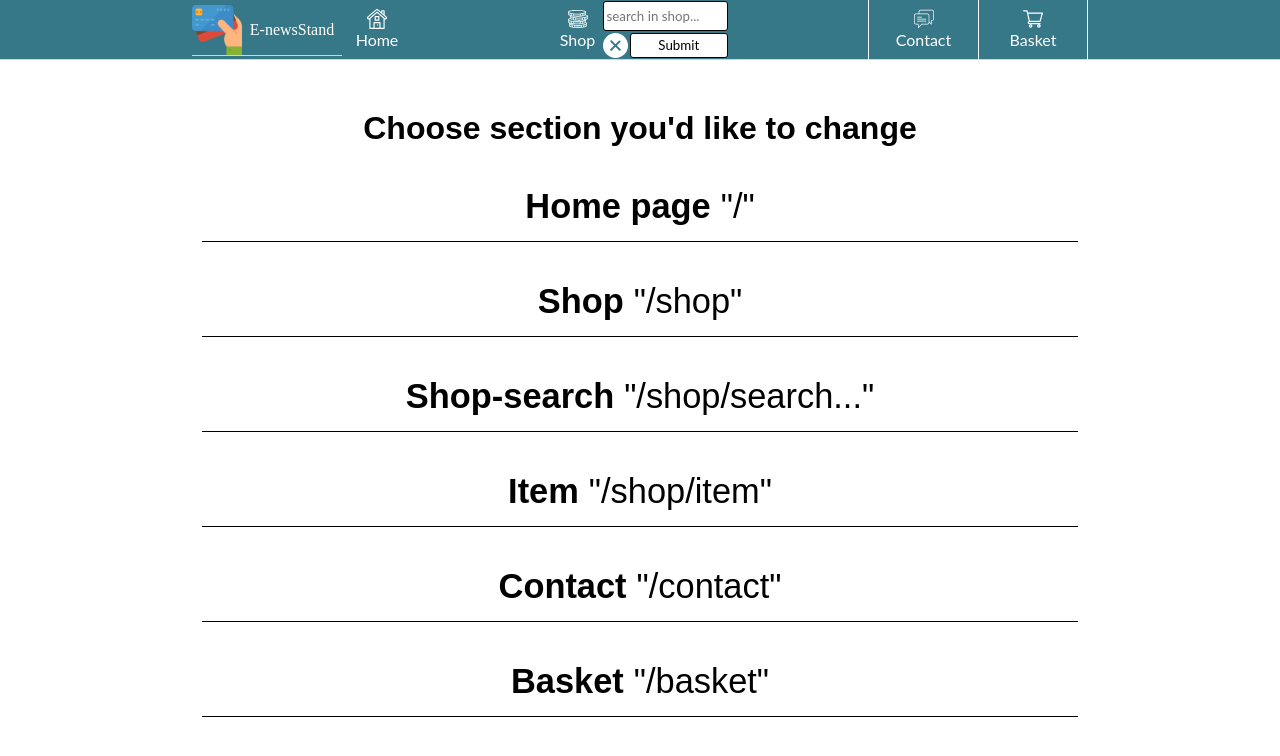
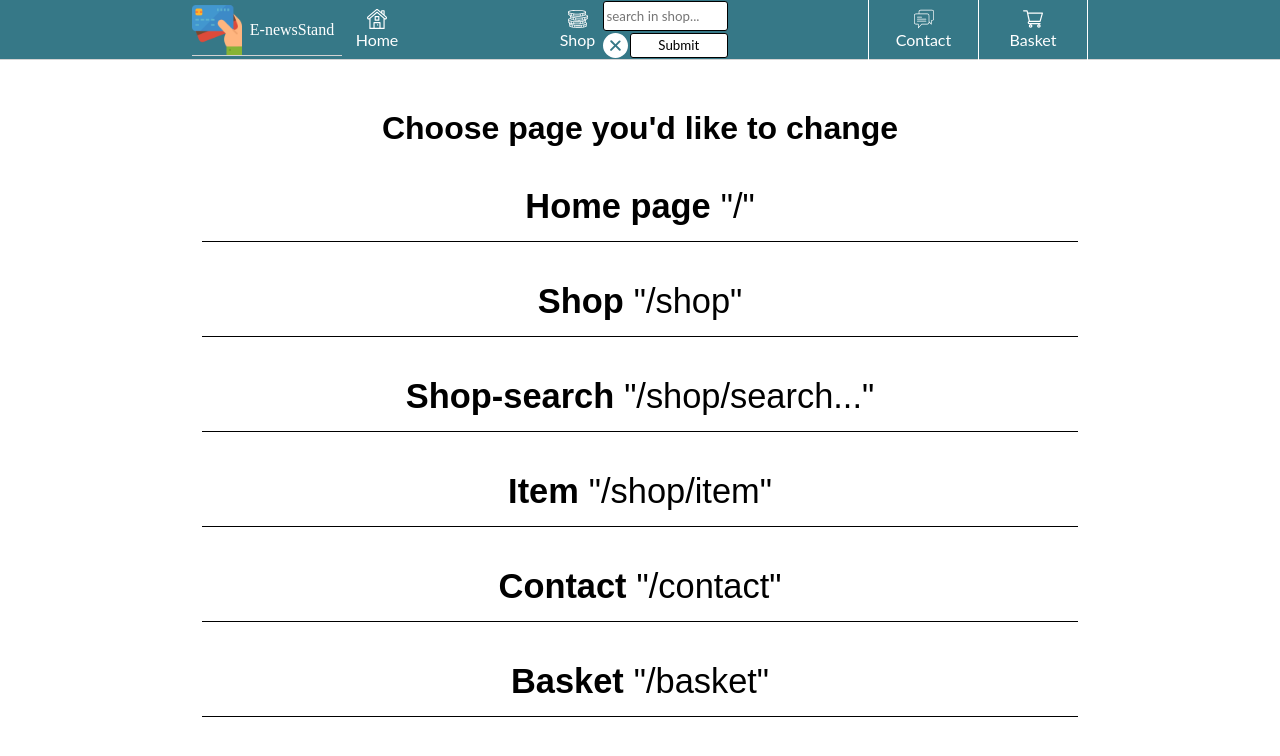
Before and after one commit to klauza/e-newsstand, a React (Create React App) app in the folder client/: page /admin/change-ui in a window 1280 px wide. Shown: the top 756 px of the page. Built offline with nearby package versions, Linux system fonts and the light colour scheme; what react-pose would draw is missing.

Commit message:
Admin panel: rendering available sections to edit

```diff
--- a/client/src/components/Admin/PageLook/AdminUI.js
+++ b/client/src/components/Admin/PageLook/AdminUI.js
@@ -34,22 +34,40 @@ const Container = styled.div`
 
 const linkDatabase = [
   {
-    id: 0, name: "Home page", endpoint: `"/"`
+    id: 0,
+    name: "Home page",
+    endpoint: `"/"`,
+    sectionQty: 5
   },
   {
-    id: 1, name: "Shop", endpoint: `"/shop"`
+    id: 1,
+    name: "Shop",
+    endpoint: `"/shop"`,
+    sectionQty: 1
   },
   {
-    id: 2, name: "Shop-search", endpoint: `"/shop/search..."`
+    id: 2,
+    name: "Shop-search",
+    endpoint: `"/shop/search..."`,
+    sectionQty: 0
   },
   {
-    id: 3, name: "Item", endpoint: `"/shop/item"`
+    id: 3,
+    name: "Item",
+    endpoint: `"/shop/item"`,
+    sectionQty: 2
   },
   {
-    id: 4, name: "Contact", endpoint: `"/contact"`
+    id: 4,
+    name: "Contact",
+    endpoint: `"/contact"`,
+    sectionQty: 0
   },
   {
-    id: 5, name: "Basket", endpoint: `"/basket"`
+    id: 5,
+    name: "Basket",
+    endpoint: `"/basket"`,
+    sectionQty: 1
   }
 ];
 
@@ -62,14 +80,14 @@ const AdminUI = () => {
   return (
     <React.Fragment>
 
-      {(showModal !== null) && <ModalUI setShowModal={setShowModal} id={showModal} />}
+      {(showModal !== null) && <ModalUI setShowModal={setShowModal} modal={showModal} />}
 
       <Wrapper>
         <Container>
-          <h1>Choose section you'd like to change</h1>
+          <h1>Choose page you'd like to change</h1>
 
           {linkDatabase.map((section, id) =>
-          <section key={id} onClick={()=>setShowModal(id)}>
+          <section key={id} onClick={()=>setShowModal(section)}>
             <div>
               <h2>{section.name}</h2>
               <span>{section.endpoint}</span>
--- a/client/src/components/Admin/PageLook/ModalUI.js
+++ b/client/src/components/Admin/PageLook/ModalUI.js
@@ -1,10 +1,11 @@
-import React from 'react';
+import React, {useState} from 'react';
 import styled from 'styled-components';
 
 const ModalContainer = styled.div`
+  box-shadow: 0 -3px 4px -1px rgba(0,0,0,0.35);
   width: 100%; height: 100%;
   position: fixed;
-  top: 170px; left: 0; bottom: 0; right: 0;
+  top: 17.5%; left: 0; bottom: 0; right: 0;
   background: lightgrey;
   z-index: 100;
   transform: translateY(100%);
@@ -35,11 +36,40 @@ const ModalContainer = styled.div`
     }
   }
 `;
+const Header = styled.h2`
+display: inline-block;
+  text-align: center;
+`;
 
+const Grid = styled.div`
+  width: 200px;
+  margin: 25px auto;
+  display: flex; flex-direction: column;
+  div{
+    display: grid;
+    align-items: center; justify-items: center;
+    width: 100%;
+    height: 100px;
+    border: 1px solid black;
+    font-size: 1.75em;
+    &:hover{
+      cursor: pointer;
+      background: white;
+    }
+  }
+`;
 
 const ModalUI = (props) => {
 
-  const [closeModal, setCloseModal] = React.useState(false);
+  const [closeModal, setCloseModal] = useState(false);
+  const render = [];
+
+  const renderSections = () => {
+    for (let i=0; i < props.modal.sectionQty; i++){
+      render.push(<div><i className="fa fa-plus-circle"></i></div>);
+    }
+    return render
+  }
 
   const exitModal = () => {
     setCloseModal(true);
@@ -50,10 +80,17 @@ const ModalUI = (props) => {
   }
   return (
     <ModalContainer closeModal={closeModal}>
-      modal {props.id}
-      <button onClick={exitModal}>
-        Close
-      </button>
+      <button onClick={exitModal}>Close</button>
+      <button onClick={exitModal}>Confirm changes</button>
+      <Header>Choose section for {props.modal.name} </Header>
+
+      <Grid>
+
+      {renderSections()}
+
+      </Grid>
+
+
     </ModalContainer>
   )
 }
```
